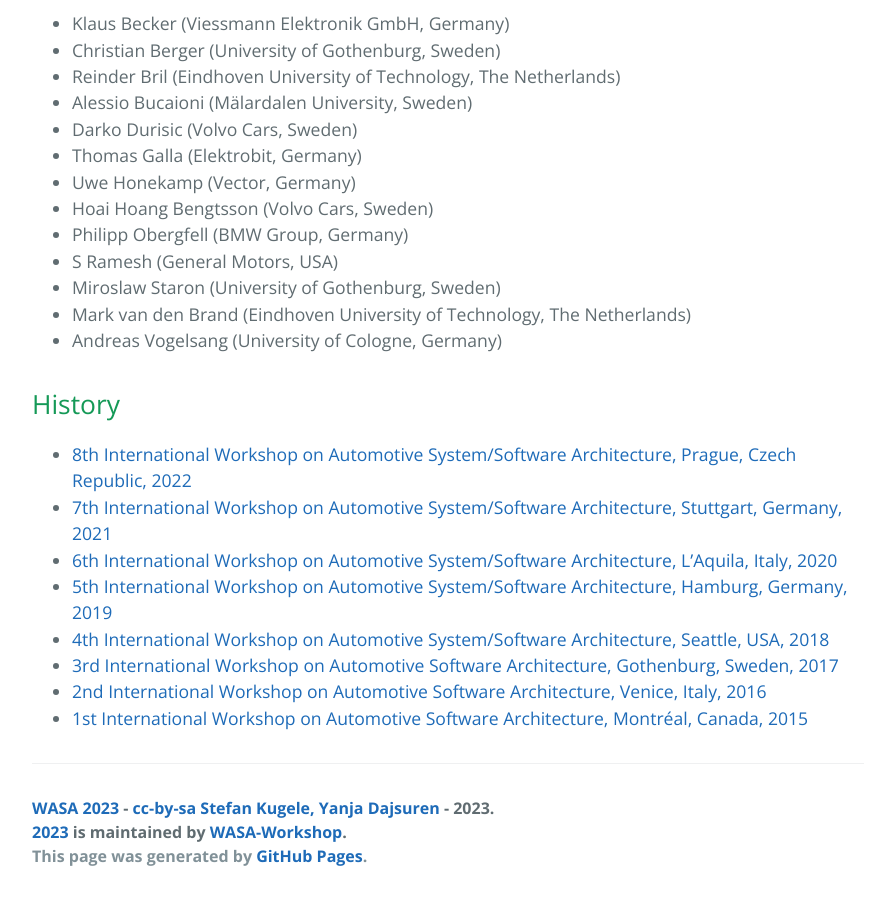
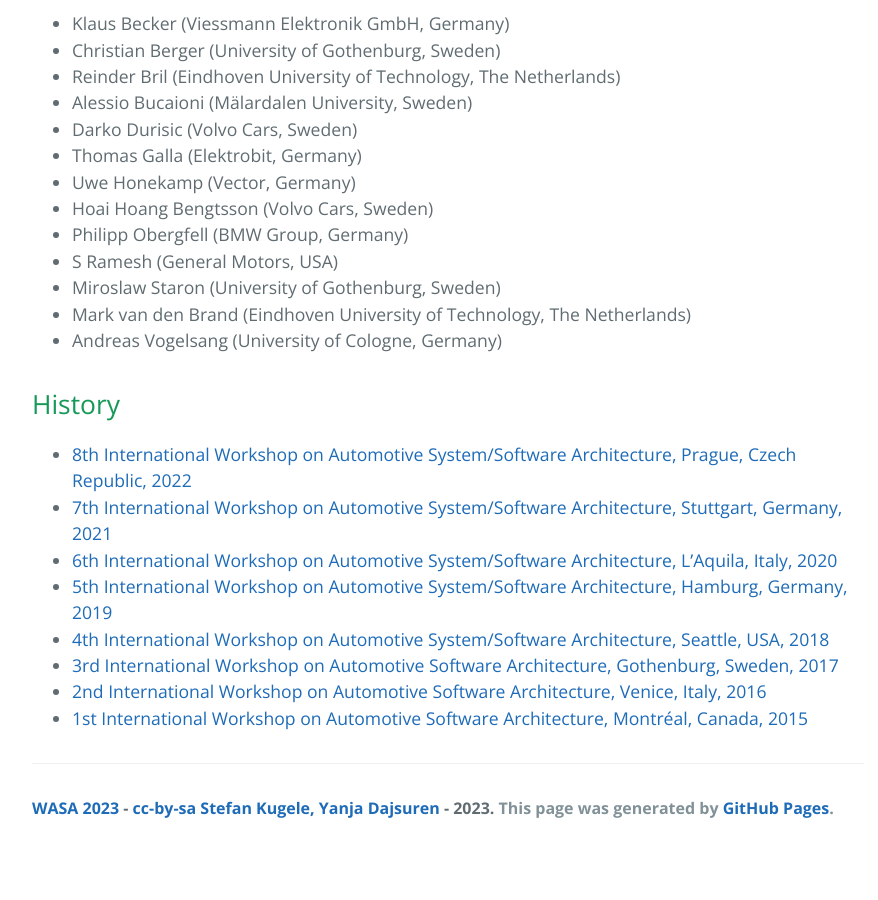
Before and after one commit to WASA-Workshop/2023, a Jekyll site: the page built from index.md, in a window 1280 px wide and 900 px high, scrolled down 2750 px. Shown: the whole window, without its empty margins (192-1070 px from the left). Built offline with Jekyll 4.4.1, drawn with Linux system fonts in a browser that asks for light colours; our own code applies the rules of GitHub Pages for plain Markdown files; after the commit the page ends 3602 px from its top, so only the background shows below that.

Commit message:
Update default.html

```diff
--- a/_layouts/default.html
+++ b/_layouts/default.html
@@ -32,7 +32,7 @@
       <footer class="site-footer">
         {% if site.github.is_project_page %}
           <span class="site-footer-owner"><a href="{{ '/' | absolute_url }}">{{ site.title | escape }}</a> - <a href="https://creativecommons.org/licenses/by-sa/4.0/">cc-by-sa</a> <a href="https://github.com/{{ site.github_username }}">{{ site.author }}</a> - {{ site.pub_year }}.</h2>
-          <span class="site-footer-owner"><a href="{{ site.github.repository_url }}">{{ site.github.repository_name }}</a> is maintained by <a href="{{ site.github.owner_url }}">{{ site.github.owner_name }}</a>.</span>
+          <!--span class="site-footer-owner"><a href="{{ site.github.repository_url }}">{{ site.github.repository_name }}</a> is maintained by <a href="{{ site.github.owner_url }}">{{ site.github.owner_name }}</a>.</span-->
         {% endif %}
         <span class="site-footer-credits">This page was generated by <a href="https://pages.github.com">GitHub Pages</a>.</span>
       </footer>
```
